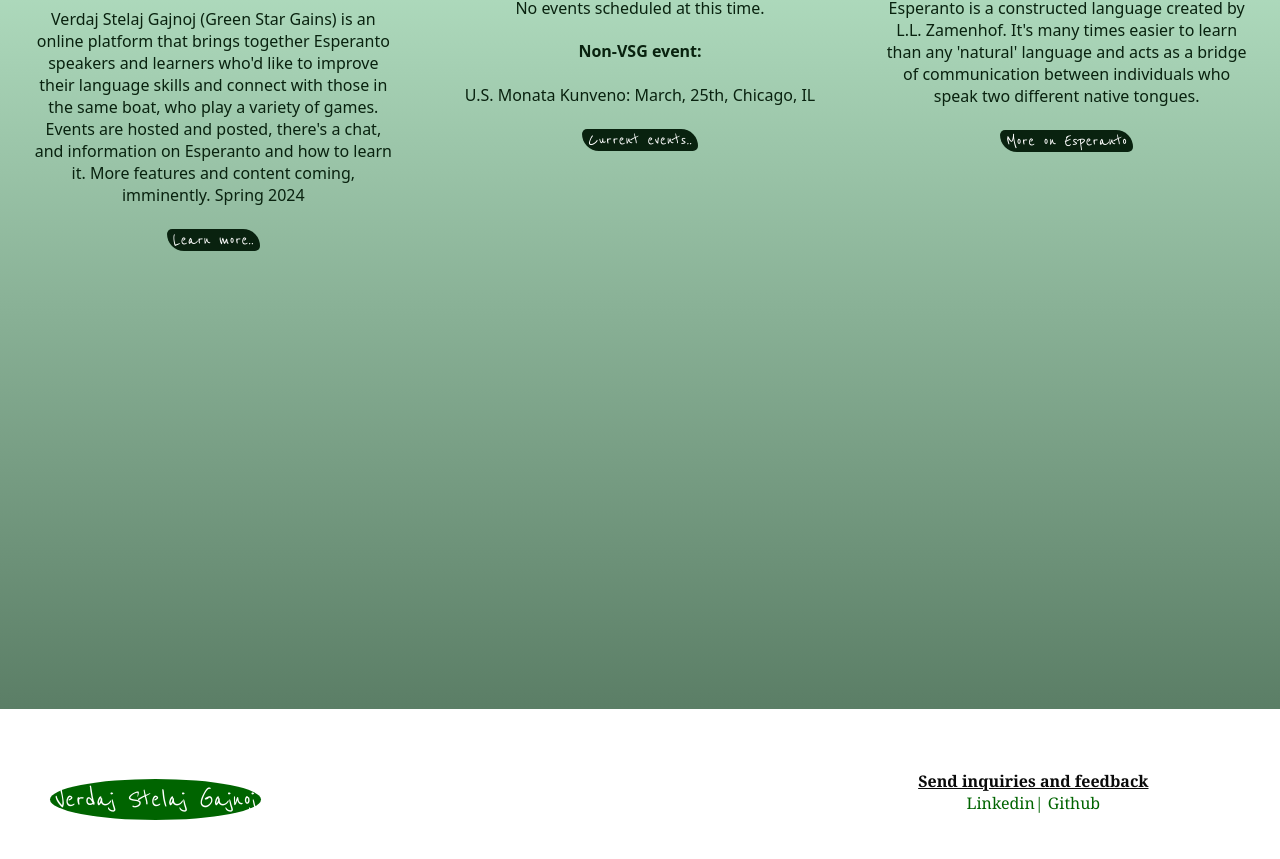
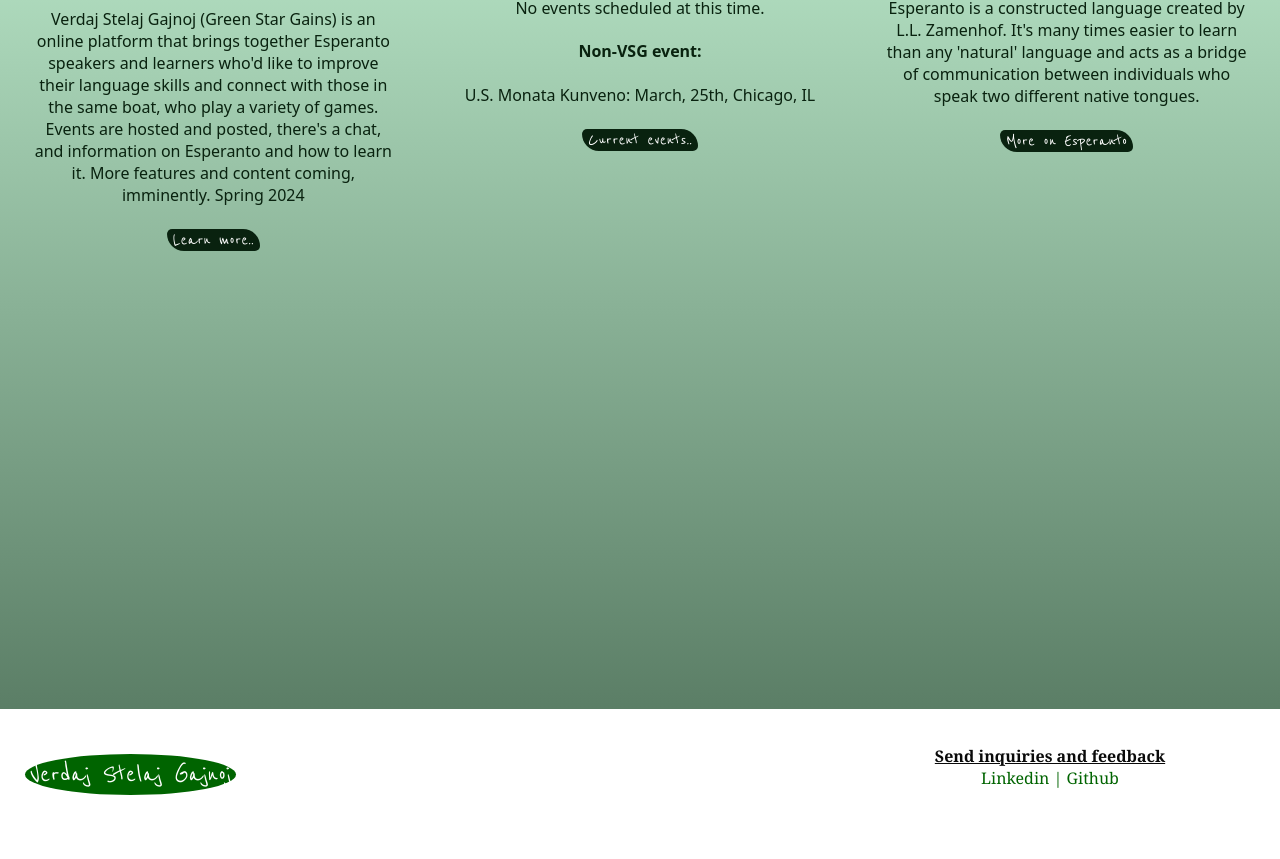
Before and after one commit to akronborn/vsg, a Next.js app: page / in a window 1280 px wide. Shown: the part 197-1056 px from the top of the page. Built offline with nearby package versions, Linux system fonts and the light colour scheme; no server answers.

Commit message:
container footer padding

```diff
--- a/components/Footer.jsx
+++ b/components/Footer.jsx
@@ -21,7 +21,7 @@
           <div className={styles.info}>
             <Link href="https://www.linkedin.com/in/akronborn/">
               Linkedin
-            </Link>| <Link href="https://github.com/akronborn"> Github </Link>
+            </Link> | <Link href="https://github.com/akronborn"> Github </Link>
           </div>
         </div>
       </div>
--- a/styles/Footer.module.css
+++ b/styles/Footer.module.css
@@ -3,7 +3,7 @@
   display: flex;
   justify-content: space-around;
   font-size: 18px;
-  padding: 50px;
+  padding: 25px;
   font-family: Cambria, Cochin, Georgia, Times, "Times New Roman", serif;
   align-items: center;
   color: white;
```
